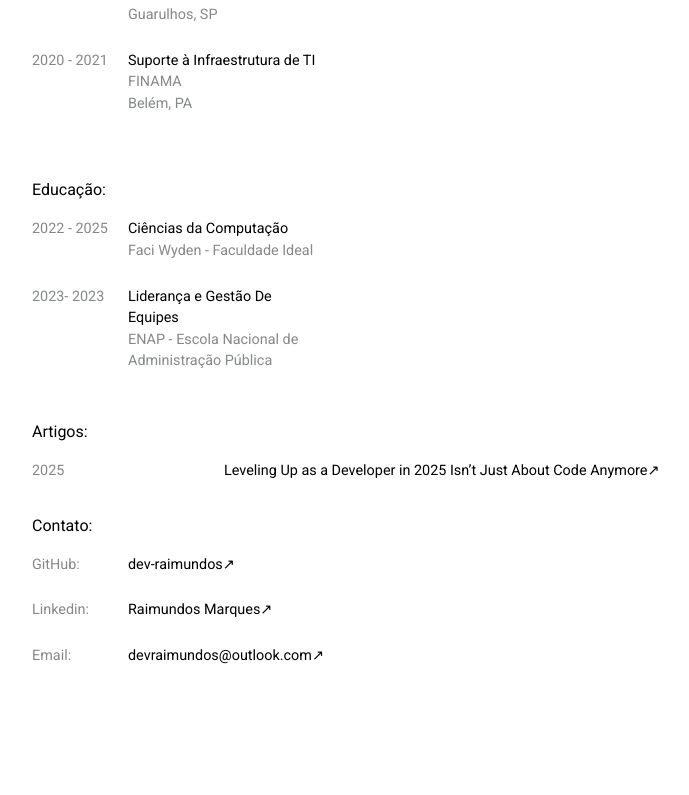
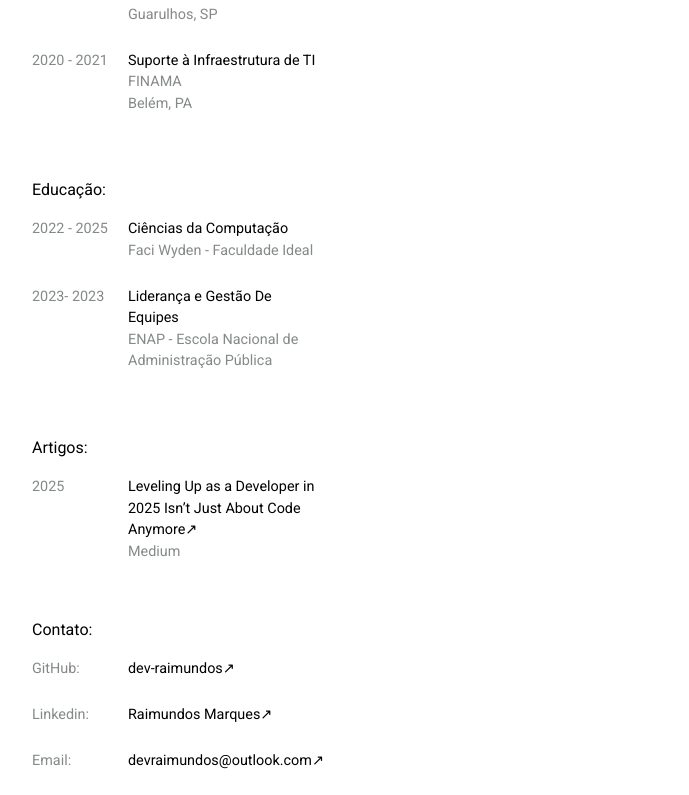
Before and after one commit to dev-raimundos/curriculum, an Angular app: page / in a window 1280 px wide. Shown: the part 734-1529 px from the top of the page, without its empty margins (64-753 px from the left). Before the commit the page ends 1424 px from the top, so only its background shows below. Built offline with nearby package versions, Linux system fonts and the light colour scheme.

Commit message:
FIX: Consertando styles de writing component

```diff
--- a/src/app/components/writing/writing.css
+++ b/src/app/components/writing/writing.css
@@ -1,24 +1,32 @@
 .full-body {
-  margin-top: 1.5rem;
+  margin-top: 2.5rem;
   font-size: 0.9rem;
 }
 
 .writing-container {
+  margin-bottom: 1.5rem;
   display: flex;
   flex-direction: row;
-  justify-content: start;
-  align-items: start
+  justify-content: center;
+  align-items: center;
 }
 
 .date {
-  width: 12rem;
-
+  width: 6rem;
   display: flex;
   align-self: start;
 }
 
-.title {
+.title-container {
+  width: 12rem;
+}
+
+.writing-title {
   color: black;
+}
+
+.subtitle {
+
 }
 
 h2 {
--- a/src/app/components/writing/writing.html
+++ b/src/app/components/writing/writing.html
@@ -1,13 +1,17 @@
 <section class="full-body">
+
   <h2>Artigos:</h2>
 
   <div class="writing-container">
-    <p class="date">2025</p>
-    <p class="title">
-      <a
-        href="https://medium.com/@devraimundos/leveling-up-as-a-developer-in-2025-isnt-just-about-code-anymore-5fd343a33a70">
-        Leveling Up as a Developer in 2025 Isn’t Just About Code Anymore&#8599;</a>
-    </p>
+    <div class="date">
+      <p>2025</p>
+    </div>
+    <div class="title-container">
+      <p class="writing-title"><a
+        href="https://medium.com/@devraimundos/leveling-up-as-a-developer-in-2025-isnt-just-about-code-anymore-5fd343a33a70">Leveling
+        Up as a Developer in 2025 Isn’t Just About Code Anymore&#8599;</a></p>
+      <p class="subtitle">Medium</p>
+    </div>
   </div>
 
 </section>
```
